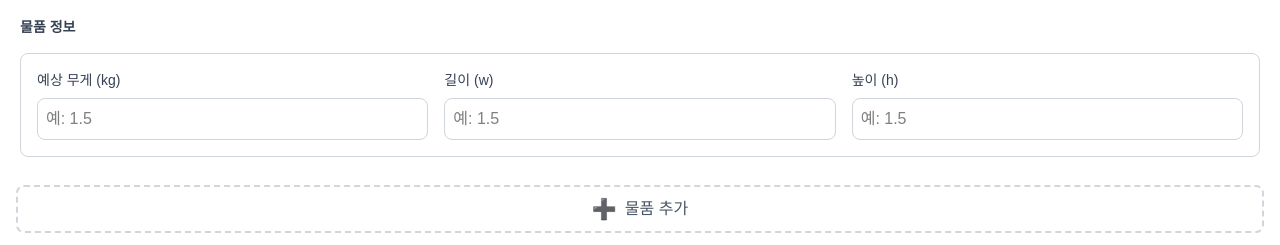
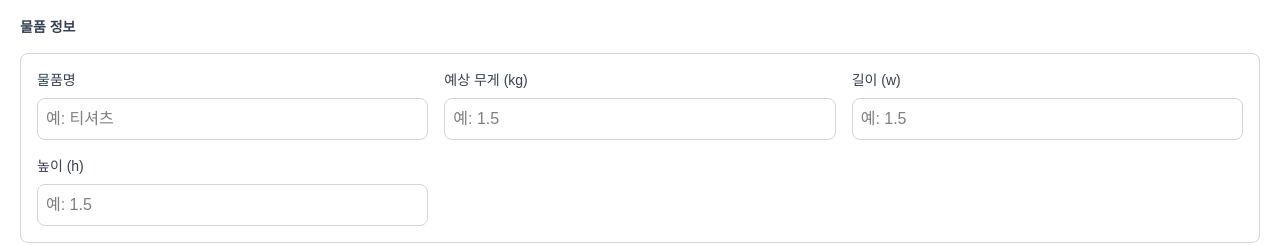
Before and after one commit to chlwlgus4/courier_front, a Next.js app: page / in a window 1280 px wide. Shown: the part 341-586 px from the top of the page. Built offline with nearby package versions, Linux system fonts and the light colour scheme; no server answers.

Commit message:
ui 변경 중

```diff
--- a/src/commons/components/home/HomePage.tsx
+++ b/src/commons/components/home/HomePage.tsx
@@ -9,6 +9,7 @@ import DeliveryOptionButton from '@/commons/components/home/DeliveryOptionButton
 import ResultCard from '@/commons/components/home/ResultCard'
 
 type Item = {
+  name: string
   weight: string
   width: string
   height: string
@@ -18,7 +19,7 @@ const HomePage = () => {
   const [selectedType, setSelectedType] = useState<string>('')
   const [selectedCountry, setSelectedCountry] = useState<string>('')
   const [items, setItems] = useState<Item[]>([
-    { weight: '', width: '', height: '' },
+    { name: '', weight: '', width: '', height: '' },
   ])
 
   const router = useRouter()
@@ -38,7 +39,7 @@ const HomePage = () => {
   }
 
   const addItem = () => {
-    setItems([...items, { weight: '', width: '', height: '' }])
+    setItems([...items, { name: '', weight: '', width: '', height: '' }])
   }
 
   const handleItemChange = (
@@ -78,13 +79,27 @@ const HomePage = () => {
             {items.length > 1 && (
               <button
                 type="button"
-                className="absolute top-2 right-2 text-red-500 hover:text-red-700 focus:outline-none"
+                className="absolute top-2 right-2 text-red-300 hover:text-red-500 focus:outline-none"
                 onClick={() => removeItem(idx)}
               >
                 <Trash2 className="w-5 h-5" />
               </button>
             )}
             <div className="grid grid-cols-1 sm:grid-cols-3 gap-4">
+              <div className="space-y-2 col-span-1 sm:col-span-4 md:col-span-1">
+                <label className="block text-sm font-medium text-gray-700">
+                  물품명
+                </label>
+                <input
+                  type="text"
+                  placeholder="예: 티셔츠"
+                  className="w-full border border-gray-300 rounded-lg p-2 focus:outline-none focus:ring-2 focus:ring-blue-300"
+                  value={item.name}
+                  onChange={(e) =>
+                    handleItemChange(idx, 'name', e.target.value)
+                  }
+                />
+              </div>
               <div className="space-y-2">
                 <label className="block text-sm font-medium text-gray-700">
                   예상 무게 (kg)
```
